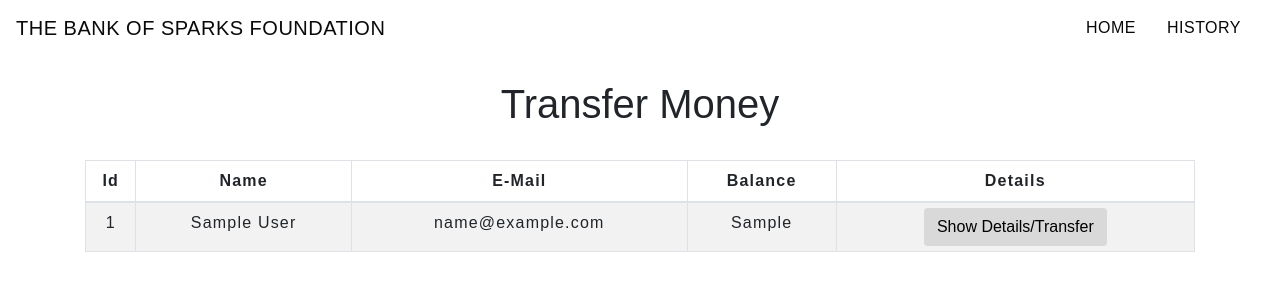
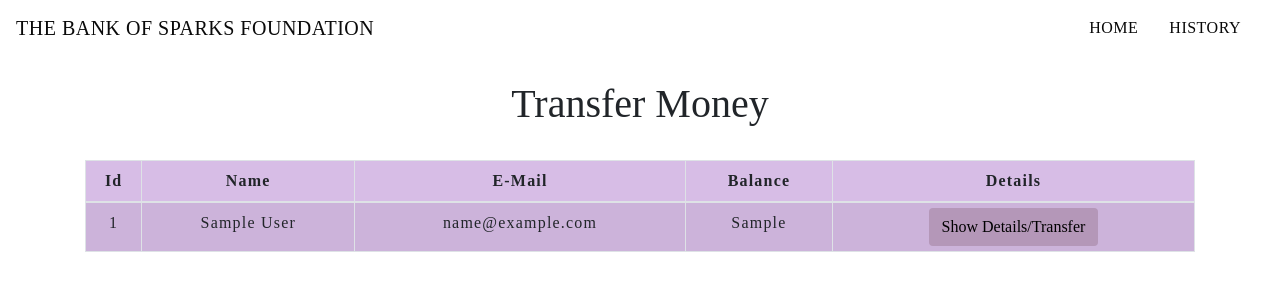
Before and after one commit to Sherin-Sneha/Basic-Banking-System, a PHP site: page /transfermoney.php in a window 1280 px wide. Shown: the top 300 px of the page. Run offline with PHP 8.4, Linux system fonts and the light colour scheme; tables that the repository leaves empty or names only in its code hold one stand-in row (values such as "Sample post").

Commit message:
Update table.css

```diff
--- a/css/table.css
+++ b/css/table.css
@@ -2,7 +2,7 @@
 	padding: 0;
 	margin: 0;
 	box-sizing: border-box;
-	font-family: sans-serif;
+	font-family: s;
 }
 h2{
 	font-size: 40px;
@@ -10,12 +10,15 @@ h2{
 table{
 	letter-spacing: 1.2px;
 }
+.table-striped{
+	background-color: rgb(215, 189, 230);
+}
 td{
 	text-align: center;
 }
 button{
 	border:none;
-	background: #d9d9d9;
+	background: #b497b8;
     transition: 1s;
 }
 @media only screen and (orientation: portrait){
```
